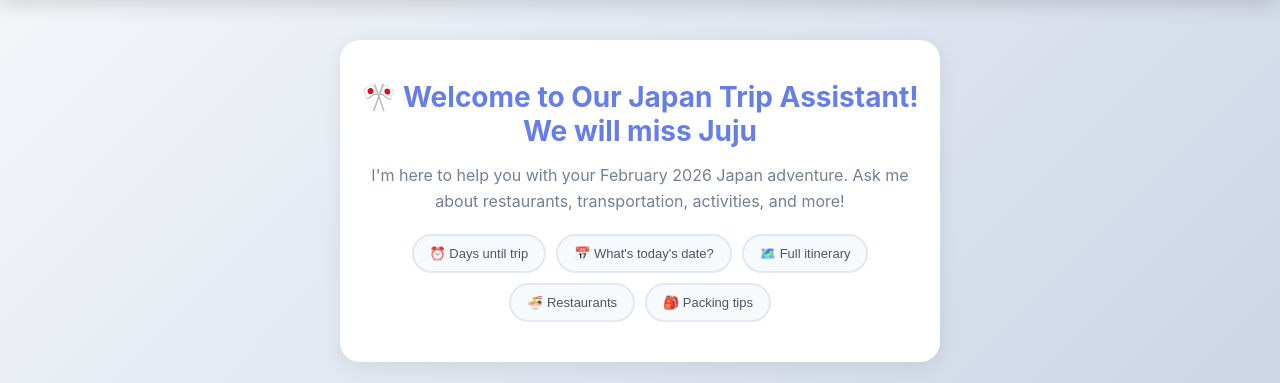
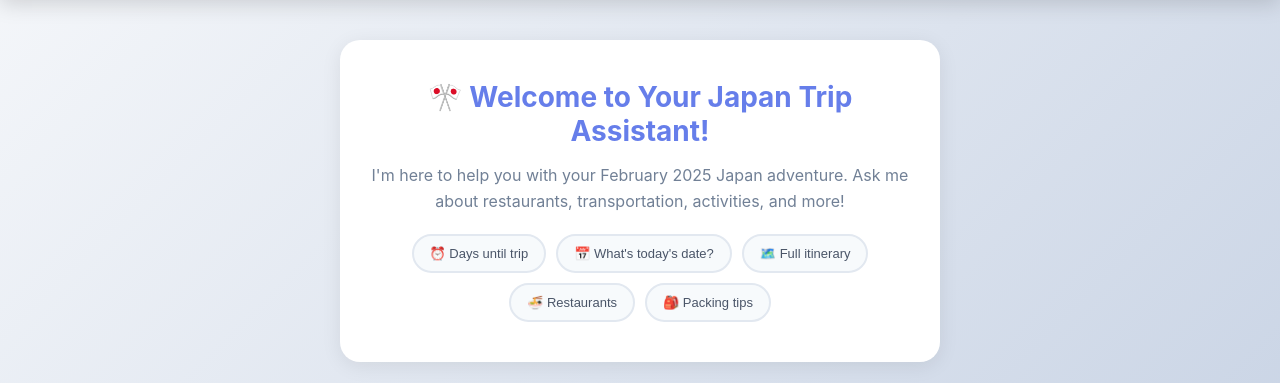
Before and after one commit to belindamak/japan-trip-chat, a Flask app: page / in a window 1280 px wide. Shown: the part 66-449 px from the top of the page. Run offline with Flask 3, Linux system fonts and the light colour scheme; the visitor is signed in with stand-in values (Sample User, id 1).

Commit message:
Update chat.html

```diff
--- a/templates/chat.html
+++ b/templates/chat.html
@@ -483,8 +483,8 @@
 
     <div class="chat-container" id="chatContainer">
         <div class="welcome-message">
-            <h2>🎌 Welcome to Our Japan Trip Assistant! We will miss Juju</h2>
-            <p>I'm here to help you with your February 2026 Japan adventure. Ask me about restaurants, transportation, activities, and more!</p>
+            <h2>🎌 Welcome to Your Japan Trip Assistant!</h2>
+            <p>I'm here to help you with your February 2025 Japan adventure. Ask me about restaurants, transportation, activities, and more!</p>
         <div class="quick-actions">
             <button class="quick-action-btn" onclick="quickMessage('How many days until my Japan trip?')">⏰ Days until trip</button>
             <button class="quick-action-btn" onclick="askTodaysPlan()">📅 What's today's date?</button>
```
